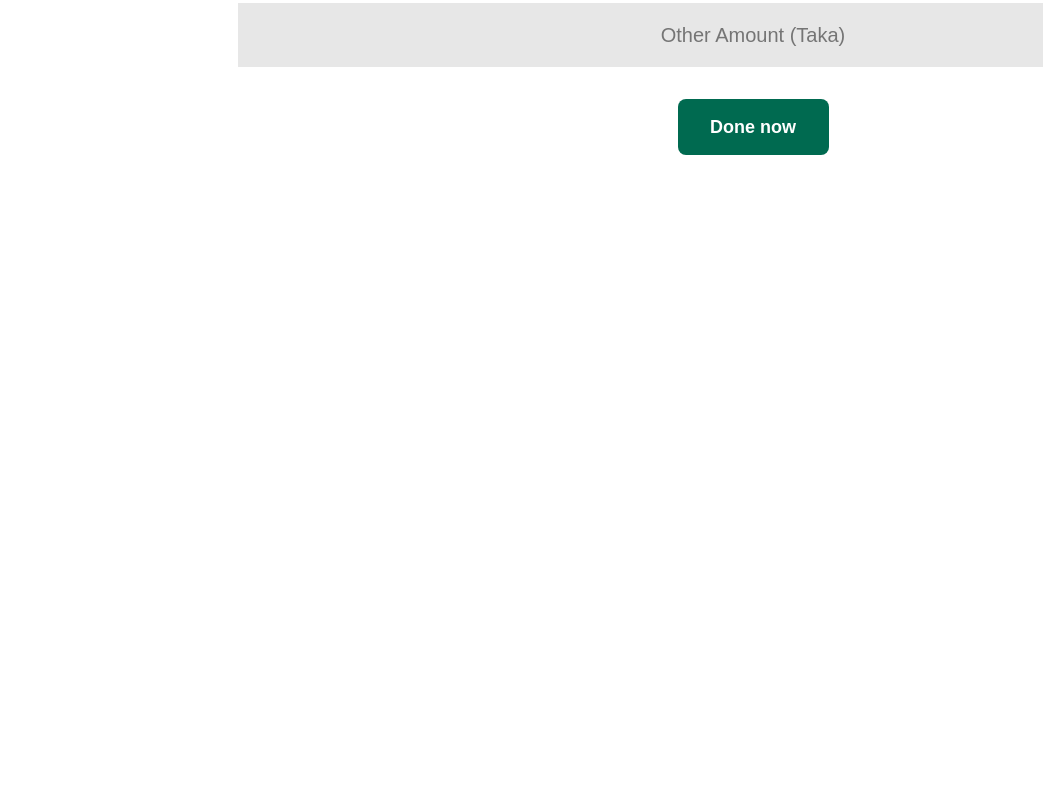
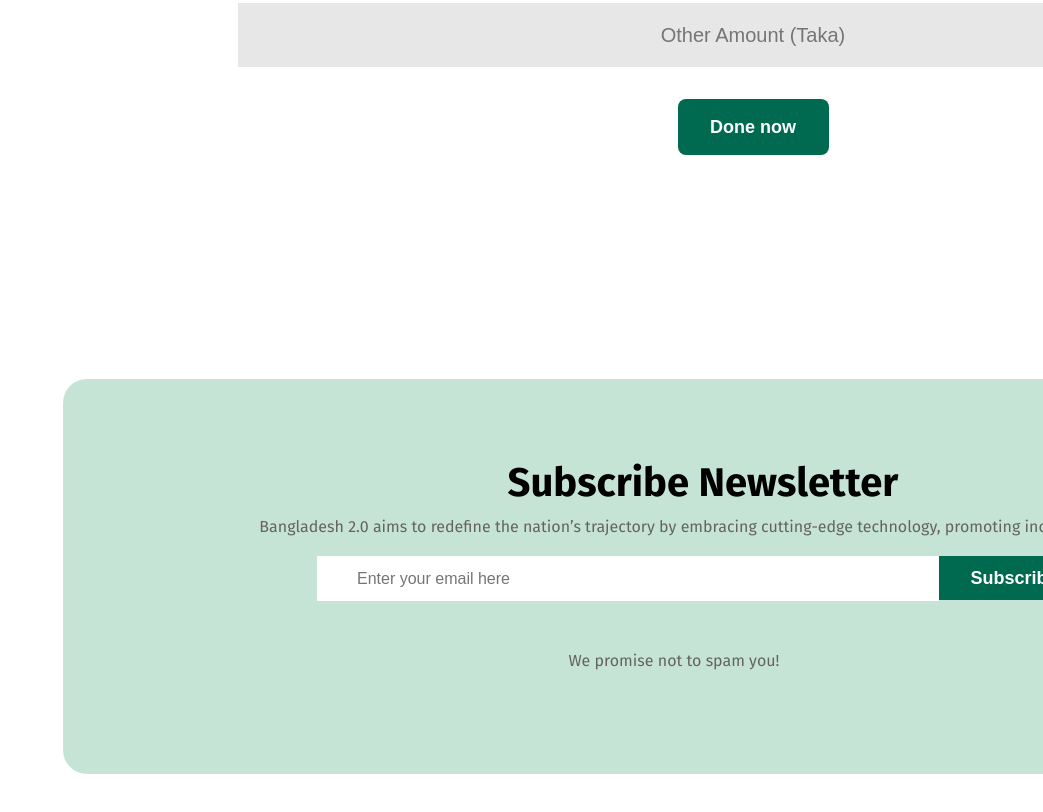
Before and after one commit to fahadbgnr/first-assignment, a plain HTML site: page index.html in a window 1280 px wide. Shown: the part 3232-4044 px from the top of the page, without its empty margins (237-1280 px from the left). Before the commit the page ends 3611 px from the top, so only its background shows below. Drawn offline with Linux system fonts and the light colour scheme.

Commit message:
my fifth section done

```diff
--- a/index.html
+++ b/index.html
@@ -126,9 +126,22 @@
                 <button class="donation-btn">1000Taka</button>
             </div>
 
-           <input class="custom-amount" type="text" placeholder="Other Amount (Taka)">
-           <br>
-           <button class="submit-btn">Done now</button>
+            <input class="custom-amount" type="text" placeholder="Other Amount (Taka)">
+            <br>
+            <button class="submit-btn">Done now</button>
+        </section>
+
+        <section>
+            <div class="newsletter-container">
+                <h3 >Subscribe Newsletter</h3>
+                <p class="description">Bangladesh 2.0 aims to redefine the nation’s trajectory by embracing cutting-edge technology,
+                    promoting inclusive growth.</p>
+                    <form>
+                        <input type="email"placeholder="Enter your email here"><button>Subscribe</button>
+                    </form>
+                    <h6 class="declarens">We promise not to spam you!</h6>
+            </div>
+
 
 
 
--- a/style/style.css
+++ b/style/style.css
@@ -412,3 +412,52 @@ body{
     font-weight: 600;
     color: #FFFFFF;
 }
+
+/* subscribe-newsletter style */
+
+.newsletter-container{
+    text-align: center;
+    width: 1280px;
+    height: 395px;
+    margin:300px;
+    background-color: #C6E4D6;
+    border-radius: 24px;
+}
+.newsletter-container h3{
+    font-size: 40px;
+    font-weight: bold;
+    padding-top: 80px;
+    padding-bottom: 10px;
+}
+.newsletter-container .description {
+    font-size:16px;
+    font-weight: 400;
+    color: #646363;
+    padding-bottom: 20px;
+}
+.newsletter-container input[type="email"]{
+    width: 622px;
+    height: 45px;
+    font-size: 16px;
+    font-weight: 400;
+    padding: 18px 40px;
+    color: #646363;
+    border: none;
+}
+.newsletter-container button{
+    width: 150px;
+    height: 44px;
+    font-size: 18px;
+    font-weight: 600;
+    color: #FFFFFF;
+    border: none;
+    background-color: #006A50;
+}
+.newsletter-container .declarens{
+    width: 622px;
+    height: 19px;
+    margin:50px 300px;
+    font-size: 16px;
+    font-weight: 400;
+    color: #646363;
+}
```
